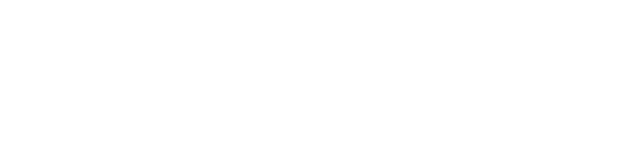
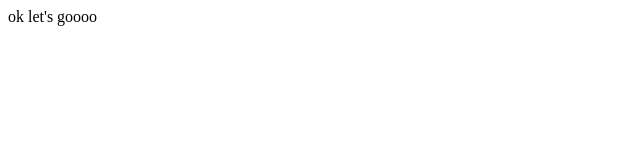
Before and after one commit to MustafaZeinali/just-test, a plain HTML site: page index.html in a window 1280 px wide. Shown: the whole page, without its empty margins (0-640 px from the left). Drawn offline with Linux system fonts and the light colour scheme.

Commit message:
let's gooo

```diff
--- a/index.html
+++ b/index.html
@@ -7,6 +7,6 @@
     <title>Document</title>
 </head>
 <body>
-
+    <div>ok let's goooo</div>
 </body>
 </html>
```
